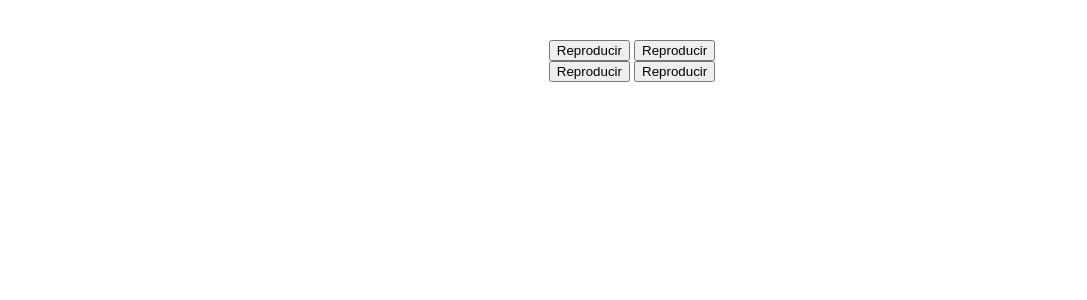
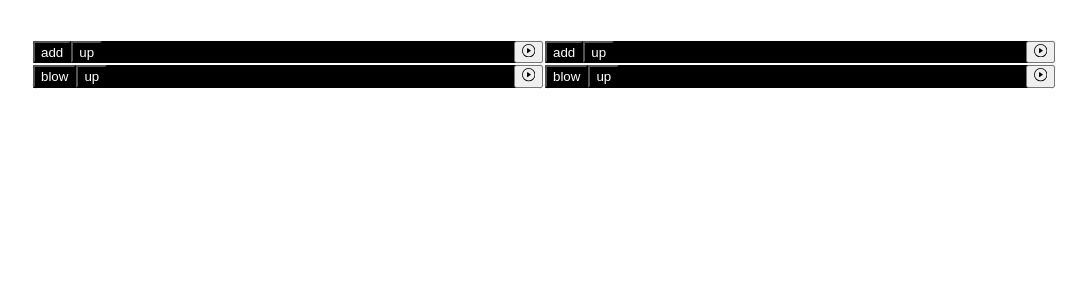
Before and after one commit to ERA73/english_assistant, a React (Vite) app in the folder en_assistant/: page /phrasalverbs in a window 1280 px wide. Shown: the top 300 px of the page, without its empty margins (8-1095 px from the left). Built offline with nearby package versions, Linux system fonts and the light colour scheme; the HTML template or start-up script is replaced by a standard one.

Commit message:
speech each word and the whole sentence

```diff
--- a/en_assistant/src/components/TextToSpeech.jsx
+++ b/en_assistant/src/components/TextToSpeech.jsx
@@ -1,18 +1,31 @@
+import '../styles/textToSpeech.css'
 import React from 'react';
+import { BsPlayCircle } from 'react-icons/bs';
 
 class TextToSpeech extends React.Component {
-  speak = () => {
-    const { text } = this.props;
-    console.log(text)
+  speak = (text, selected_voice, rate) => {
+    console.log(text, selected_voice, rate)
     const utterance = new SpeechSynthesisUtterance(text);
+    utterance.voice = window.speechSynthesis.getVoices().find(voice => voice.name === selected_voice);
+    utterance.rate = rate;
     window.speechSynthesis.speak(utterance);
   };
 
   render() {
+    const { text, voice, rate } = this.props;
     return (
-      <button onClick={this.speak}>
-        Reproducir
-      </button>
+      <div className='tts-container'>
+        <div className='tts-sentence'>
+          {text.map(word => (
+            <button className='tts-word' onClick={() => this.speak(word, voice, rate)}>
+              {word}
+            </button>
+          ))}
+        </div>
+        <button onClick={() => this.speak(text.join(" "), voice, rate)}>
+          <BsPlayCircle />
+        </button>
+      </div>
     );
   }
 }
--- a/en_assistant/src/pages/PhrasalVerbsPage.jsx
+++ b/en_assistant/src/pages/PhrasalVerbsPage.jsx
@@ -3,13 +3,27 @@ import TextToSpeech from '../components/TextToSpeech'
 
 export function PhrasalVerbsPage() {
     const experiences = [
-    {"past":["add", "up"], "present":["add", "up"]},
-    {"past":["blow", "up"], "present":["blow", "up"]},
+        { "past": ["add", "up"], "present": ["add", "up"] },
+        { "past": ["blow", "up"], "present": ["blow", "up"] },
     ]
+    const en_voices = [
+        'Google US English',
+        'Google UK English Female',
+        'Google UK English Male',
+    ]
+    const es_voices = [
+        'Google español',
+        'Google español de Estados Unidos'
+    ]
+    const voice = en_voices[1];
+    const rate = 0.8;
     return (
         <div className='pv-container'>
             {experiences.map(data => (
-          <div><TextToSpeech text = {data["past"]}/> <TextToSpeech text = {data["present"]}/></div>
+                <div className='pv-row'>
+                    <TextToSpeech text={data["past"]} voice={voice} rate={rate} />
+                    <TextToSpeech text={data["present"]} voice={voice} rate={rate} />
+                </div>
             ))}
         </div>
     )
--- a/en_assistant/src/styles/phrasalverbs.css
+++ b/en_assistant/src/styles/phrasalverbs.css
@@ -1,3 +1,12 @@
-.pv-container{
+.pv-container {
+  display: flex;
+  flex-direction: column;
+  align-items: flex-start;
+  width: 80vw;
+}
 
+.pv-row {
+  display: flex;
+  flex-direction: row;
+  width: 100%;
 }
--- /dev/null
+++ b/en_assistant/src/styles/textToSpeech.css
@@ -0,0 +1,26 @@
+.tts-container{
+    width: 50%;
+    background: black;
+    border: white solid 1px;
+    border-radius: 5px;
+    display: flex;
+    flex-direction: row;
+    justify-content: space-between;
+}
+
+.tts-sentence{
+    display: flex;
+    justify-content: flex-start;
+}
+
+.tts-word{
+    background: transparent;
+    color: white;
+}
+
+.tts-word:hover{
+    background: gray;
+    color: white;
+    border: white solid 0px;
+    border-radius: 5px;
+}
```
Lines whose indentation alone changed are shown as unchanged.
